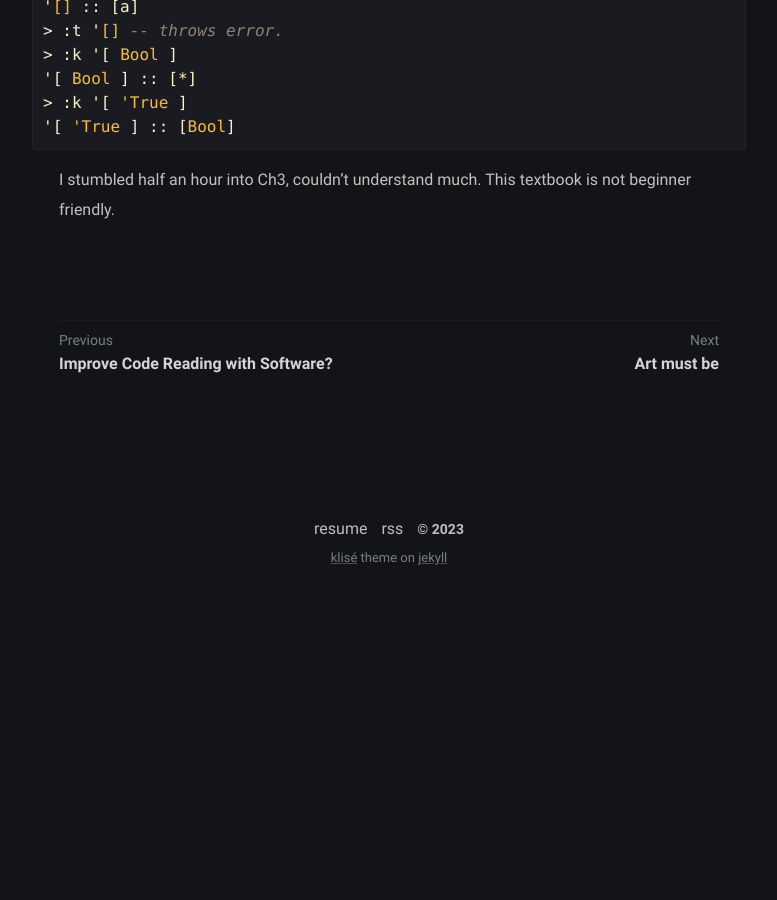
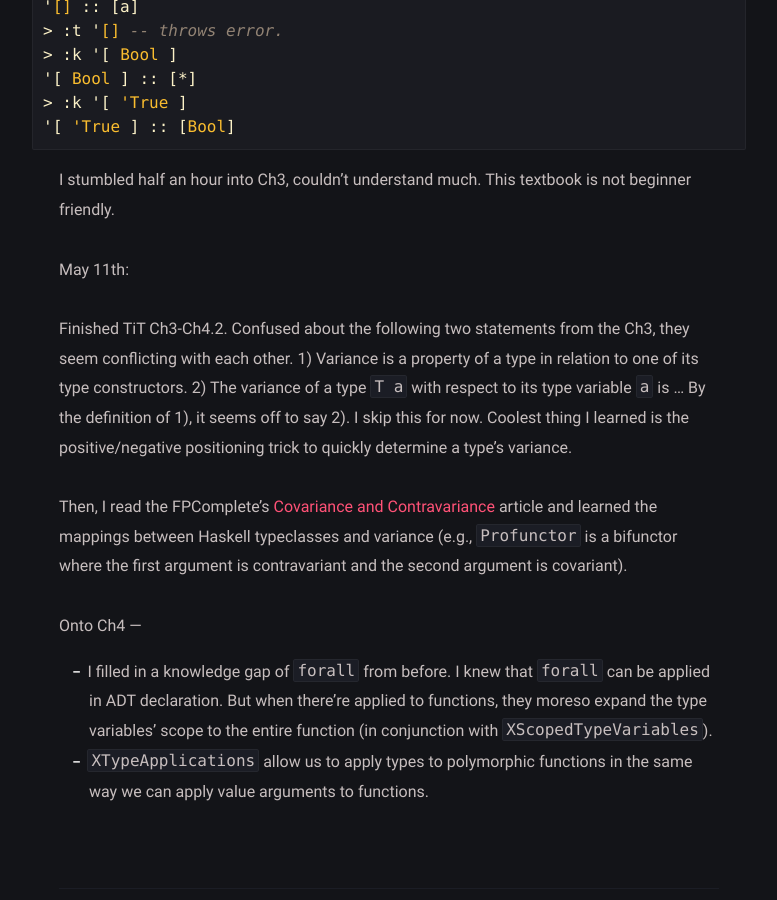
Before and after one commit to BlastWind/unfooling_blog, a Jekyll site: the page built from _posts/2022-09-06-fp-journal.markdown, in a window 1280 px wide and 900 px high, scrolled down 10254 px. Shown: the whole window, without its empty margins (251-1028 px from the left). Built offline with Jekyll 4.4.1, drawn with Linux system fonts in a browser that asks for light colours; before the commit the page ends 10856 px from its top, so only the background shows below that.

Commit message:
TiT Ch3-Ch4.2

````diff
--- a/_posts/2022-09-06-fp-journal.markdown
+++ b/_posts/2022-09-06-fp-journal.markdown
@@ -224,3 +224,18 @@ get practice. Here're some of my queries and results:
 '[ 'True ] :: [Bool]
 ```
 I stumbled half an hour into Ch3, couldn't understand much. This textbook is not beginner friendly.
+
+May 11th:
+
+Finished TiT Ch3-Ch4.2. Confused about the following two statements from the Ch3, they seem conflicting with each other.
+1) Variance is a property of a type in relation to one of its type constructors.
+2) The variance of a type `T a` with respect to its type variable `a` is ...
+By the definition of 1), it seems off to say 2). I skip this for now.
+Coolest thing I learned is the positive/negative positioning trick to quickly determine a type's variance.
+
+Then, I read the FPComplete's [Covariance and Contravariance](https://www.fpcomplete.com/blog/2016/11/covariance-contravariance/) article and learned the mappings between Haskell typeclasses and variance
+(e.g., `Profunctor` is a bifunctor where the first argument is contravariant and the second argument is covariant).
+
+Onto Ch4 —
+- I filled in a knowledge gap of `forall` from before. I knew that `forall` can be applied in ADT declaration. But when there're applied to functions, they moreso expand the type variables' scope to the entire function (in conjunction with `XScopedTypeVariables`).
+- `XTypeApplications` allow us to apply types to polymorphic functions in the same way we can apply value arguments to functions.
````
